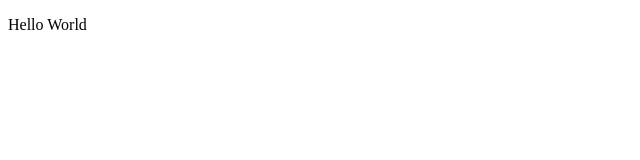
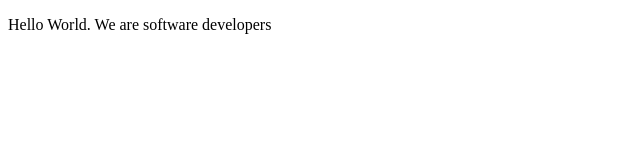
Before and after one commit to npydi/Jonathan-Nia-Microverse-Trail, a plain HTML site: page fcc-test-suite-template-master/index.html in a window 1280 px wide. Shown: the whole page, without its empty margins (0-640 px from the left). Drawn offline with Linux system fonts and the light colour scheme.

Commit message:
Second commit - added we are developers

```diff
--- a/fcc-test-suite-template-master/index.html
+++ b/fcc-test-suite-template-master/index.html
@@ -8,7 +8,7 @@
   </head>
 
   <body>
-    <p>Hello World</p>
+    <p>Hello World. We are software developers</p>
     <script src="https://cdn.freecodecamp.org/testable-projects-fcc/v1/bundle.js"></script>
 
     <!--
```
